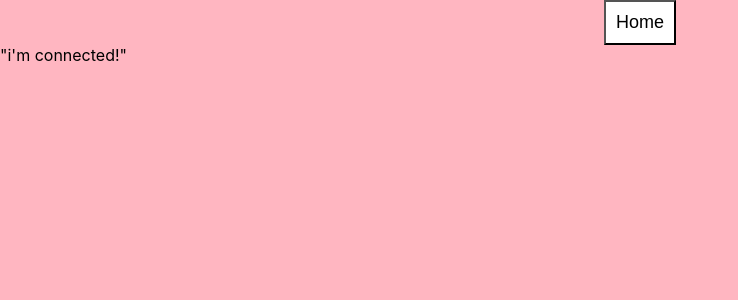
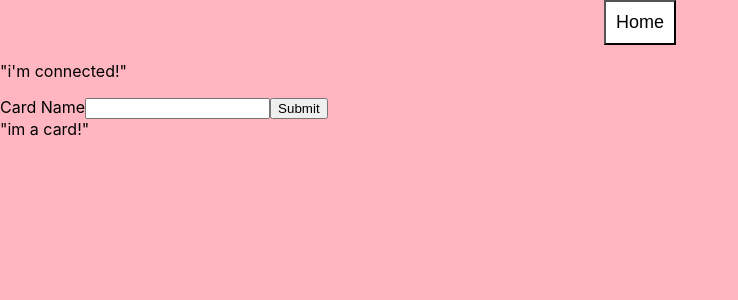
Before and after one commit to joeelo/magic-app-frontend, a React (Create React App) app: page /collection in a window 1280 px wide. Shown: the top 300 px of the page, without its empty margins (0-738 px from the left). Built offline with nearby package versions, Linux system fonts and the light colour scheme.

Commit message:
have data from magic api working

```diff
--- /dev/null
+++ b/src/Components/Collection/MTGcard.js
@@ -0,0 +1,13 @@
+import React, { Component } from 'react';
+
+class MTGcard extends Component {
+    render() {
+        return (
+            <div>
+                "im a card!"
+            </div>
+        );
+    }
+}
+
+export default MTGcard;
--- a/src/Components/Collection/cardContainer.js
+++ b/src/Components/Collection/cardContainer.js
@@ -1,8 +1,61 @@
 import React, { Component } from 'react'
+import MTGcard from "./MTGcard"
 
-const cardContainer = (props) => {
-  return (
-    <div> "i'm connected!" </div>
-  )
+class cardContainer extends Component {
+
+  state = {
+    formValue: "",
+  }
+
+  componentDidMount() {
+
+  }
+
+  foundCards = (objects) => {
+    const cards = objects.forEach(obj => console.log(obj.name))
+    return cards;
+  }
+
+
+  formHandler = async (event) => {
+    event.preventDefault();
+    let url = `http://localhost:3000/collection/?name=${this.state.formValue}`
+    console.log(url);
+    try {
+      const response = await fetch(url)
+      const json = await response.json();
+      this.foundCards(json);
+    } catch (error) {
+      console.log(error);
+    }
+  }
+
+  changeHandler = (event) => {
+    this.setState({
+      formValue: event.target.value
+    })
+  }
+
+  render() {
+    return (
+      <div>
+        <p>  "i'm connected!" </p>
+        <p> { this.state.formValue }</p>
+        <form onSubmit={this.formHandler}>
+
+          <label>Card Name</label>
+          <input
+            type="text"
+            // value={this.state.formValue}
+            onChange={this.changeHandler}
+          />
+          <button>Submit</button>
+
+        </form>
+        <MTGcard/>
+    </div>
+    )
+  }
 }
+
 export default cardContainer
```
